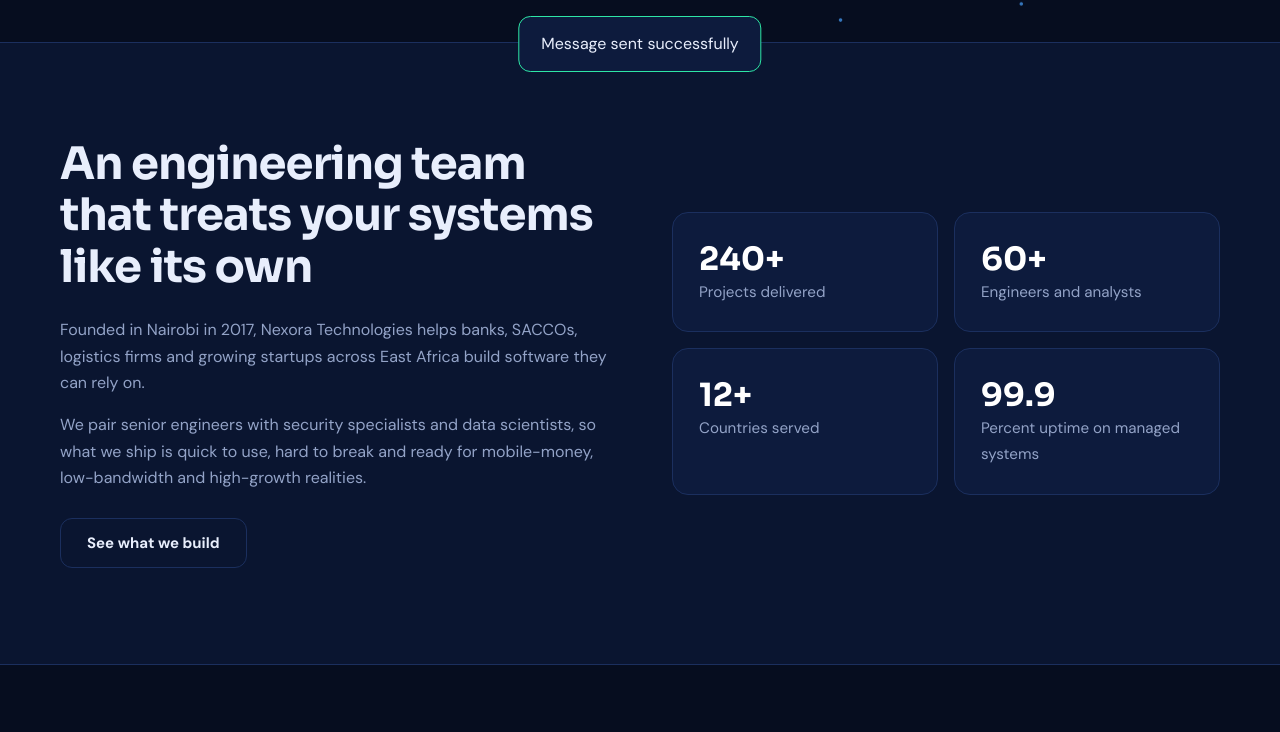
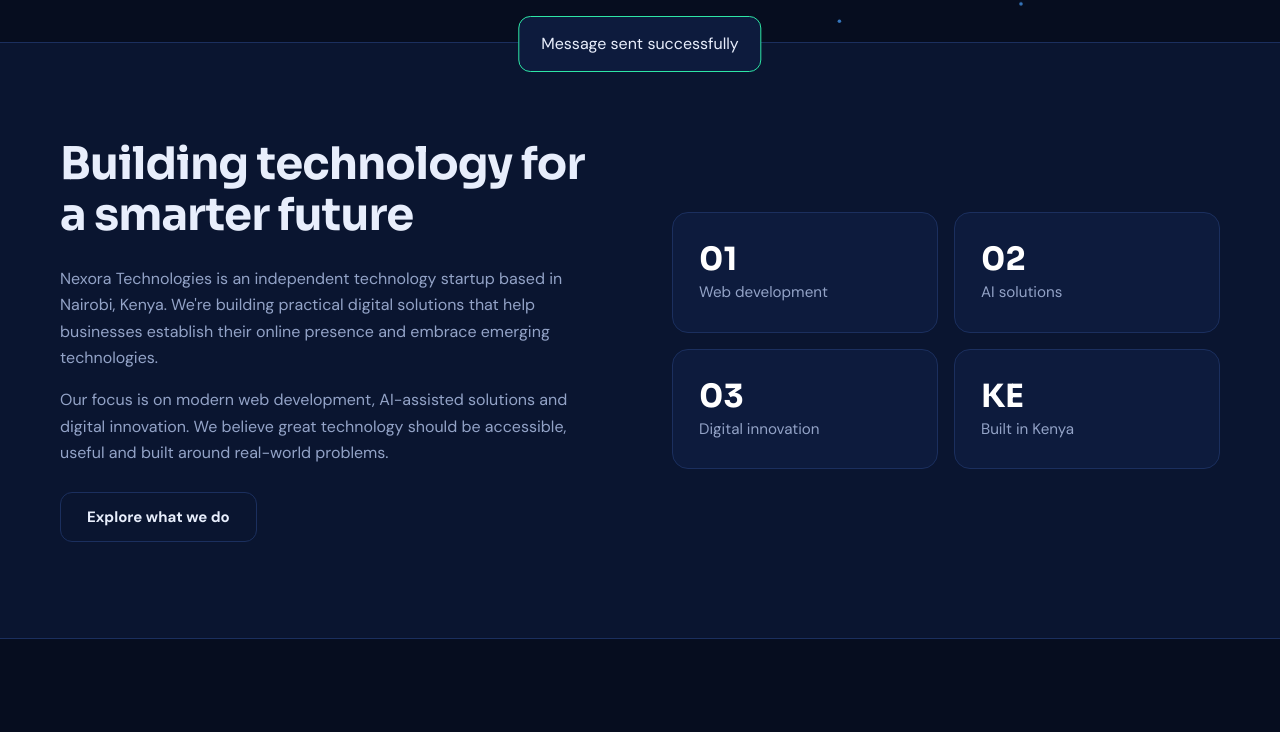
Before and after one commit to ryantala10988-creator/nexora, a plain HTML site: page index.html in a window 1280 px wide. Shown: the part 820-1552 px from the top of the page. Drawn offline with Linux system fonts and the light colour scheme.

Commit message:
Update index.html

```diff
--- a/index.html
+++ b/index.html
@@ -191,22 +191,56 @@ footer li a:hover{color:var(--cyan)}
  </div>
 </section>
 
+
 <section class="about" id="about">
- <div class="wrap ag">
-  <div class="rv">
-   <div class="sh" style="margin-bottom:24px"><h2>An engineering team that treats your systems like its own</h2></div>
-   <p>Founded in Nairobi in 2017, Nexora Technologies helps banks, SACCOs, logistics firms and growing startups across East Africa build software they can rely on.</p>
-   <p>We pair senior engineers with security specialists and data scientists, so what we ship is quick to use, hard to break and ready for mobile-money, low-bandwidth and high-growth realities.</p>
-   <a class="btn ghost" href="#services" style="margin-top:10px">See what we build</a>
+  <div class="wrap ag">
+    <div class="rv">
+      <div class="sh" style="margin-bottom:24px">
+        <h2>Building technology for a smarter future</h2>
+      </div>
+
+      <p>
+        Nexora Technologies is an independent technology
+        startup based in Nairobi, Kenya. We're building
+        practical digital solutions that help businesses
+        establish their online presence and embrace
+        emerging technologies.
+      </p>
+
+      <p>
+        Our focus is on modern web development, AI-assisted
+        solutions and digital innovation. We believe great
+        technology should be accessible, useful and built
+        around real-world problems.
+      </p>
+
+      <a class="btn ghost" href="#services"
+         style="margin-top:10px">
+        Explore what we do
+      </a>
+    </div>
+
+    <div class="stats rv">
+      <div class="stat">
+        <strong>01</strong>
+        <span>Web development</span>
+      </div>
+      <div class="stat">
+        <strong>02</strong>
+        <span>AI solutions</span>
+      </div>
+      <div class="stat">
+        <strong>03</strong>
+        <span>Digital innovation</span>
+      </div>
+      <div class="stat">
+        <strong>KE</strong>
+        <span>Built in Kenya</span>
+      </div>
+    </div>
   </div>
-  <div class="stats rv">
-   <div class="stat"><strong data-n="240">0</strong><span>Projects delivered</span></div>
-   <div class="stat"><strong data-n="60">0</strong><span>Engineers and analysts</span></div>
-   <div class="stat"><strong data-n="12">0</strong><span>Countries served</span></div>
-   <div class="stat"><strong data-n="99.9" data-d="1">0</strong><span>Percent uptime on managed systems</span></div>
-  </div>
- </div>
 </section>
+
 
 <section id="services">
  <div class="wrap">
```
